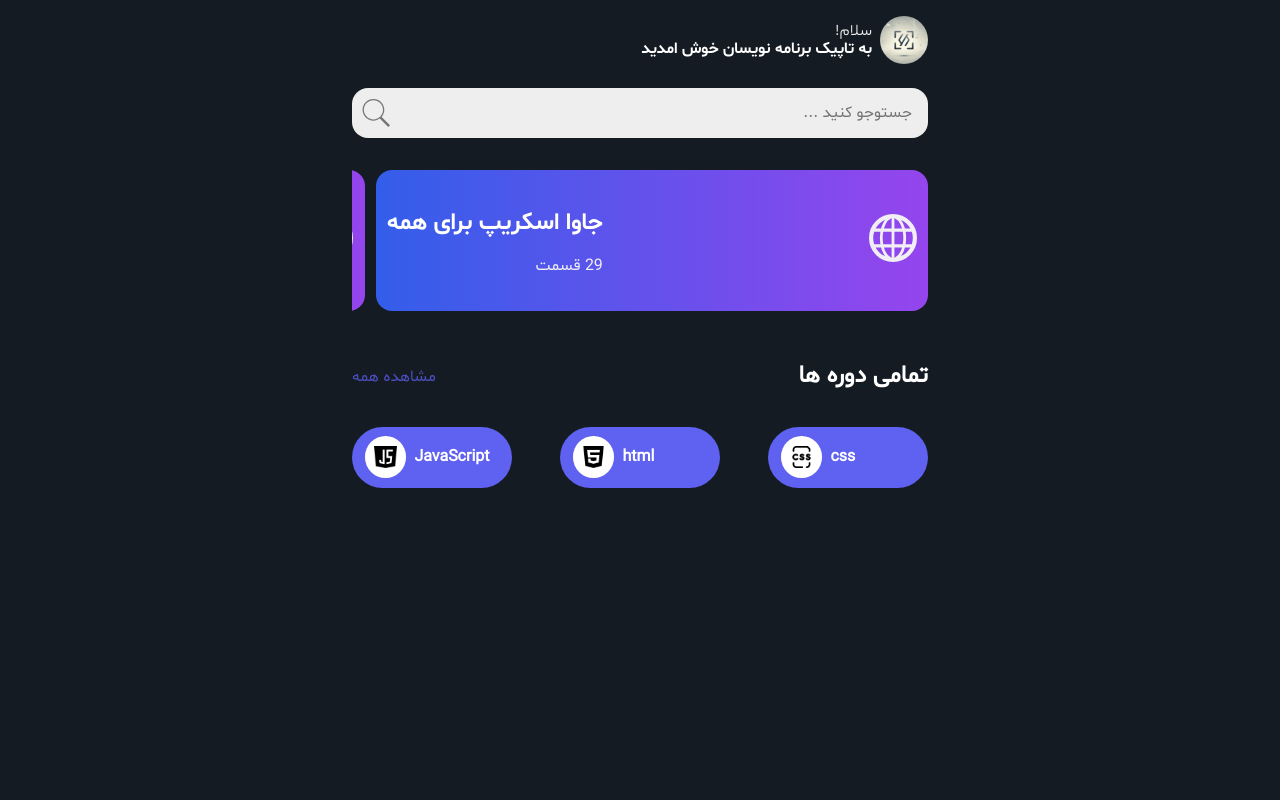
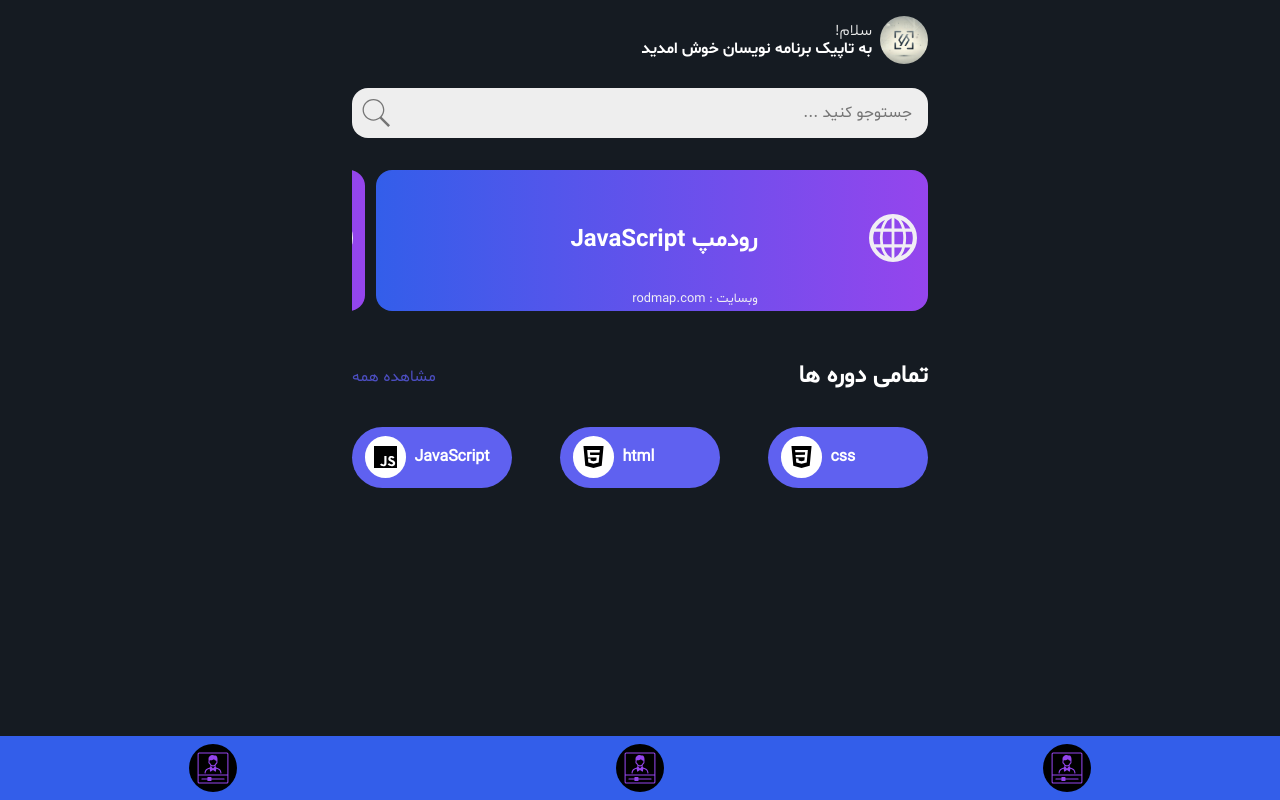
Before and after one commit to ProgramingTopic/ProgramingTopic.github.io, a plain HTML site: page index.html in a window 1280 px wide. Drawn offline with Linux system fonts and the light colour scheme.

Commit message:
add sidebar

```diff
--- a/index.html
+++ b/index.html
@@ -38,8 +38,8 @@
               <img src="images/internet.svg" alt="" class="box-icon__image">
             </div>
             <div class="box-item">
-            <h2 class="box-item__title">جاوا اسکریپ برای همه</h2>
-            <p class="box-item__text">29 قسمت</p>
+              <h2 class="box-item__title">رودمپ JavaScript</h2>
+              <a href="rodmap.com" class="box-item__text">وبسایت : rodmap.com</a>
             </div>
           </div>
           <div class="box">
@@ -87,7 +87,7 @@
           <div class="courses-container">
             <div class="courses-items">
               <div class="courses-items__logo">
-              <img src="images/java-script.png" alt="js" class="courses__image">
+                <img src="images/javascript.svg" alt="js" class="courses__image">
               </div>
               <div class="courses-items__text">
                 <h4 class="courses__title">JavaScript</h4>
@@ -95,7 +95,7 @@
             </div>
             <div class="courses-items">
               <div class="courses-items__logo">
-              <img src="images/html-5-logo.png" alt="html" class="courses__image">
+                <img src="images/html.svg" alt="html" class="courses__image">
               </div>
               <div class="courses-items__text">
                 <h4 class="courses__title">html</h4>
@@ -103,7 +103,7 @@
             </div>
             <div class="courses-items">
               <div class="courses-items__logo">
-              <img src="images/css-file.png" alt="css" class="courses__image">
+                <img src="images/css.svg" alt="css" class="courses__image">
               </div>
               <div class="courses-items__text">
                 <h4 class="courses__title">css</h4>
@@ -113,10 +113,27 @@
         </div>
       </div>
     </main>
+    <br>
+    <br>
+    <br>
+    <br>
+    <div class="side">
+      <aside class="sidebar">
+          <div class="sidebar-items___logo">
+            <img src="./images/elearning.svg" alt="home" class="items__image">
+          </div>
+          <div class="sidebar-items___logo">
+            <img src="./images/elearning.svg" alt="home" class="items__image">
+          </div>
+          <div class="sidebar-items___logo">
+            <img src="./images/elearning.svg" alt="home" class="items__image">
+          </div>
+    </aside>
+    </div>
     <script type="text/javascript">
       function search() {
           let filter = document.getElementById('find').value.toUpperCase();
-        let items = document.querySelectorAll('.box, .courses-items, .courses-header'); // انتخاب تمام عناصر با کلاس box
+          let items = document.querySelectorAll('.box, .courses-items, .courses-text'); // انتخاب تمام عناصر با کلاس box
 
           for (let i = 0; i < items.length; i++) {
               let item = items[i];
--- a/style/app.css
+++ b/style/app.css
@@ -490,12 +490,17 @@ body {
 
 }
 .box-item {
-    /* width: 70%; */
+    width: 70%;
+    position: relative;
 }
 .box-item__title {
     font-family: "shabnam bold";
 }
 .box-item__text {
+  position: absolute;
+  font-size: 0.8rem;
+  text-decoration: none;
+  bottom: -32.1px;
   color: #f5f5f5f5;
 
 }
@@ -553,3 +558,60 @@ body {
 .courses__title {
 
 }
+/* sidebar */
+.sidebar {
+    position: fixed;
+    background-color: #335EEA;
+    width: 100%;
+    margin-top: 1rem;
+    height: 4rem;
+    bottom: 0;
+    animation: 4s sidebarload;
+    transition: all 4s;
+    display: flex;
+    justify-content: space-around;
+    align-items: center;
+}
+.side {
+    padding: 0;
+}
+@keyframes sidebarload {
+  0% {
+    opacity: 0;
+    transform: translateY(-35px);
+  }
+  25% {
+    transform: translateY(-25px);
+    opacity: 0;
+
+  }
+  50% {
+    transform: translateY(-25px);
+    opacity: 0;
+
+  }
+  75% {
+    opacity: 0;
+
+  }
+  100% {
+    transform: translateY(0);
+    opacity: 1;
+  }
+}
+.sidebar-items {
+}
+
+.sidebar-items___logo {
+    width: 2rem;
+    align-self: center;
+    height: 2rem;
+    background-color: black;
+    padding: 0.5rem;
+    border-radius: 2rem;
+}
+.items__image {
+    fill: #9545ed;
+    width: 100%;
+    height: 100%;
+}
```
Also changed, not shown: images/css.svg (added), images/elearning.svg (added), images/html.svg (added), images/javascript.svg (added). Lines whose indentation alone changed are shown as unchanged.
